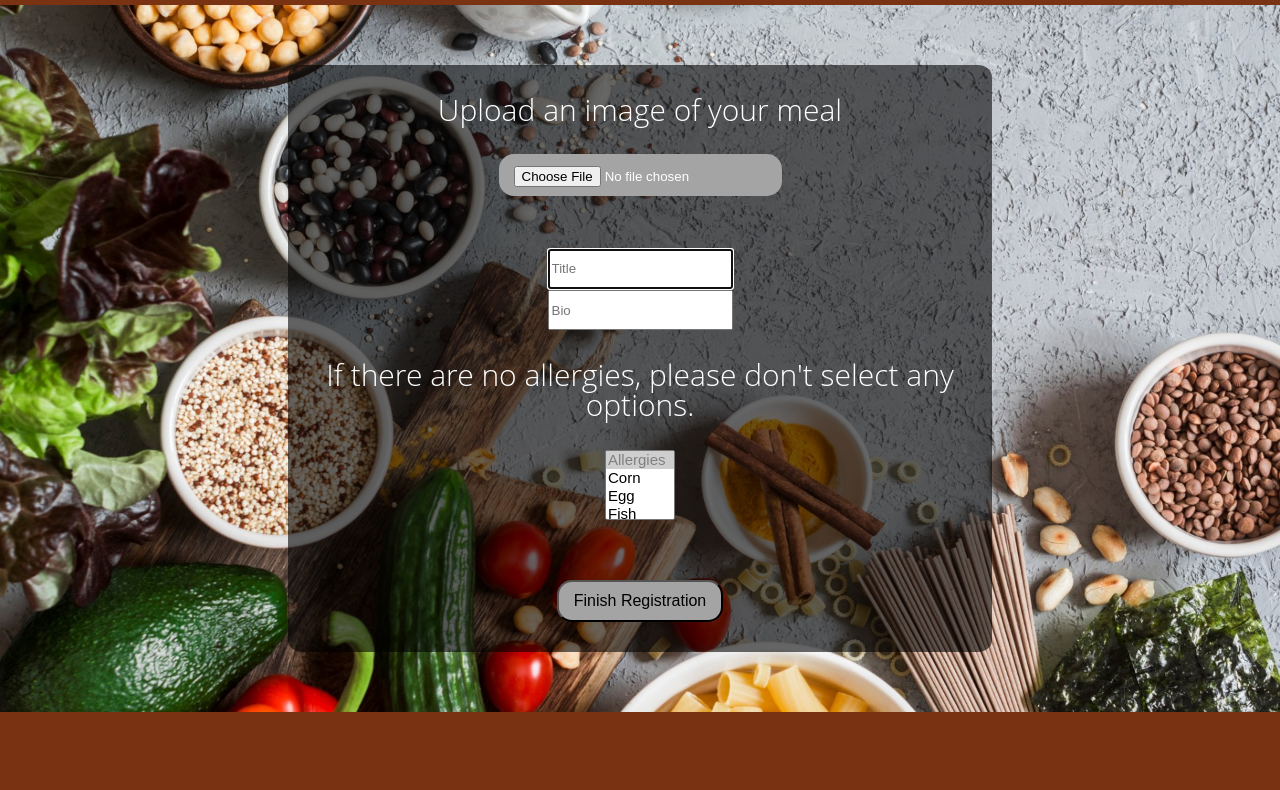
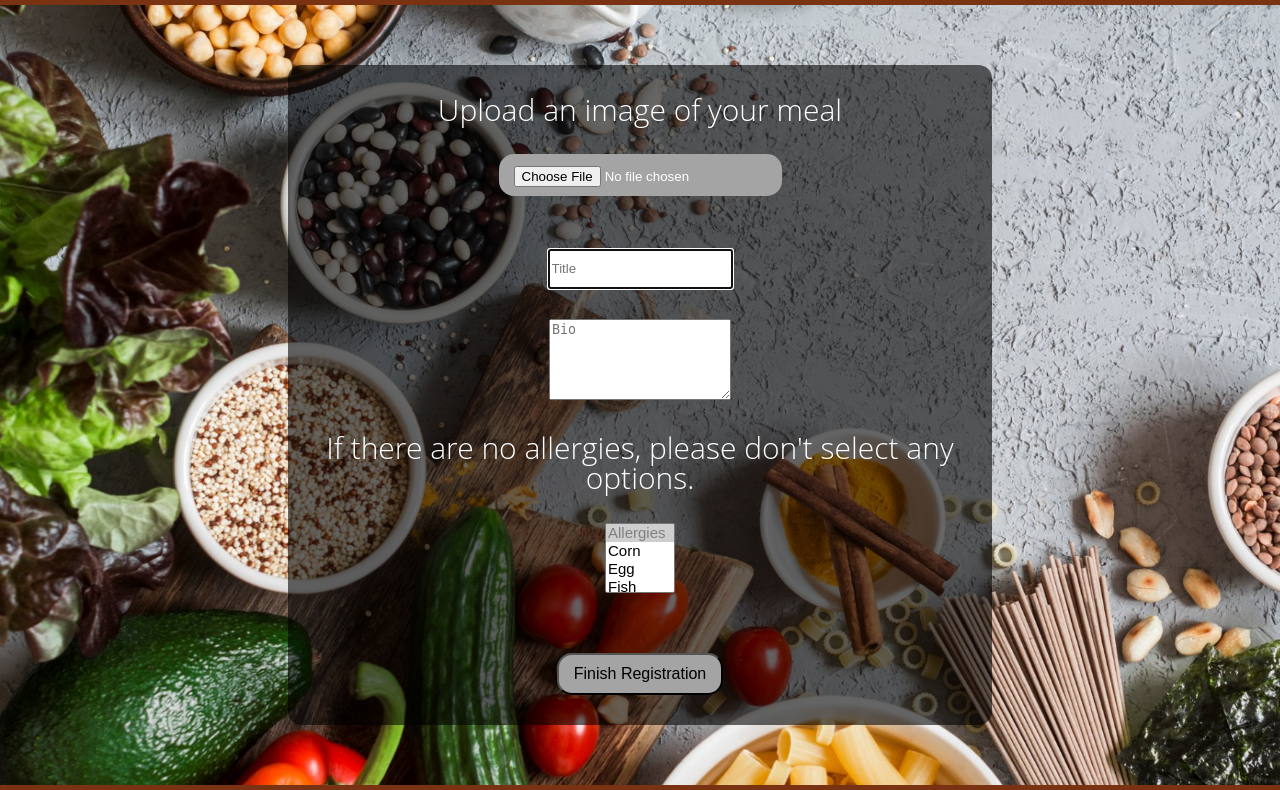
Before and after one commit to JJuttie/21, a Flask app: page /recipe in a window 1280 px wide. Shown: the part 80-870 px from the top of the page. Before the commit the page ends 792 px from the top, so only its background shows below. Run offline with Flask 2, Linux system fonts and the light colour scheme; a user stored in the database is signed in; some libraries are stand-ins or nearby versions.

Commit message:
recipe bi0

```diff
--- a/templates/apology.html
+++ b/templates/apology.html
@@ -8,5 +8,5 @@
     <div id="apology">
         <img alt="Sorry!" src="http://memegen.link/custom/{{ top | urlencode }}/{{ bottom | urlencode }}.jpg?alt=https://i.pinimg.com/originals/87/5a/ad/875aad71ac2efaedb954461c4a123ff2.jpg"/>
     </div>
-    <input type="button" value="Back" onclick="window.history.back()" />
+    <input type="button-login" value="Back" onclick="window.history.back()" />
 {% endblock %}
--- a/templates/recipe.html
+++ b/templates/recipe.html
@@ -20,8 +20,11 @@
 		<div class="form-group">
 			<input autocomplete="off" autofocus class="form-control" name="title" placeholder="Title" type="text"/>
 		</div>
+		<br>
 		<div class="form-group">
-			<input autocomplete ="off" class="form-control" name="bio" placeholder="Bio" type="text"/>
+			<div id="bio">
+			<textarea wrap="soft" class="form-control" name="bio" placeholder="Bio" rows="5"></textarea>
+			</div>
 		</div>
 		<br>
 		<div class="form-group">
```
Also changed, not shown: foodiematch.db.
